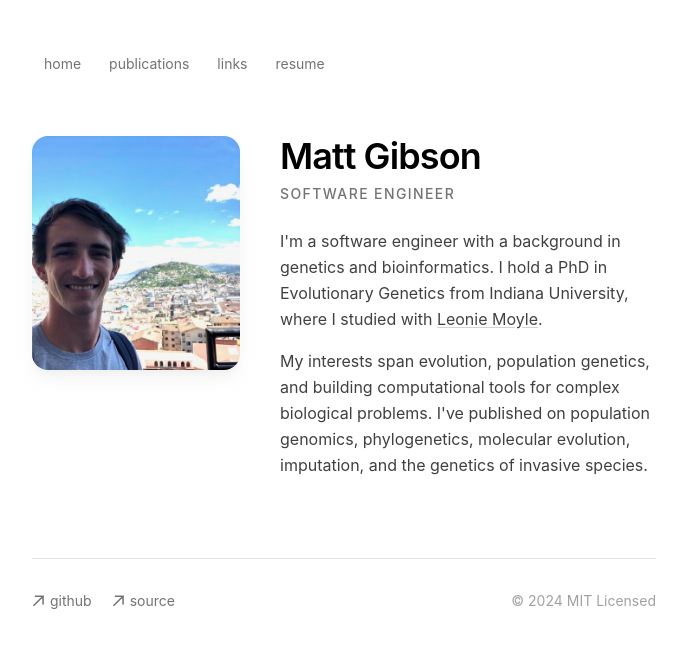
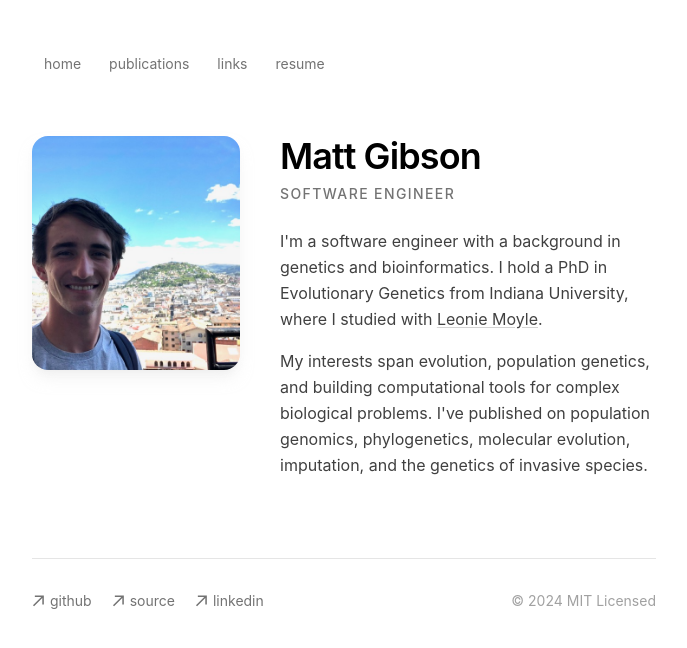
Before and after one commit to gibsonMatt/home, a Next.js app: page / in a window 1280 px wide. Shown: the top 648 px of the page, without its empty margins (296-983 px from the left). Built offline with nearby package versions, Linux system fonts and the light colour scheme.

Commit message:
add linkedin link to footer

```diff
--- a/app/(main)/components/footer.tsx
+++ b/app/(main)/components/footer.tsx
@@ -42,6 +42,17 @@ export default function Footer() {
               source
             </a>
           </li>
+          <li>
+            <a
+              className="flex items-center gap-1.5 hover:text-neutral-900 dark:hover:text-neutral-100 transition-colors"
+              rel="noopener noreferrer"
+              target="_blank"
+              href="https://www.linkedin.com/in/matthew-gibson-48548197/"
+            >
+              <ArrowIcon />
+              linkedin
+            </a>
+          </li>
         </ul>
         <p className="text-sm text-neutral-400 dark:text-neutral-500">
           © {new Date().getFullYear()} MIT Licensed
```
